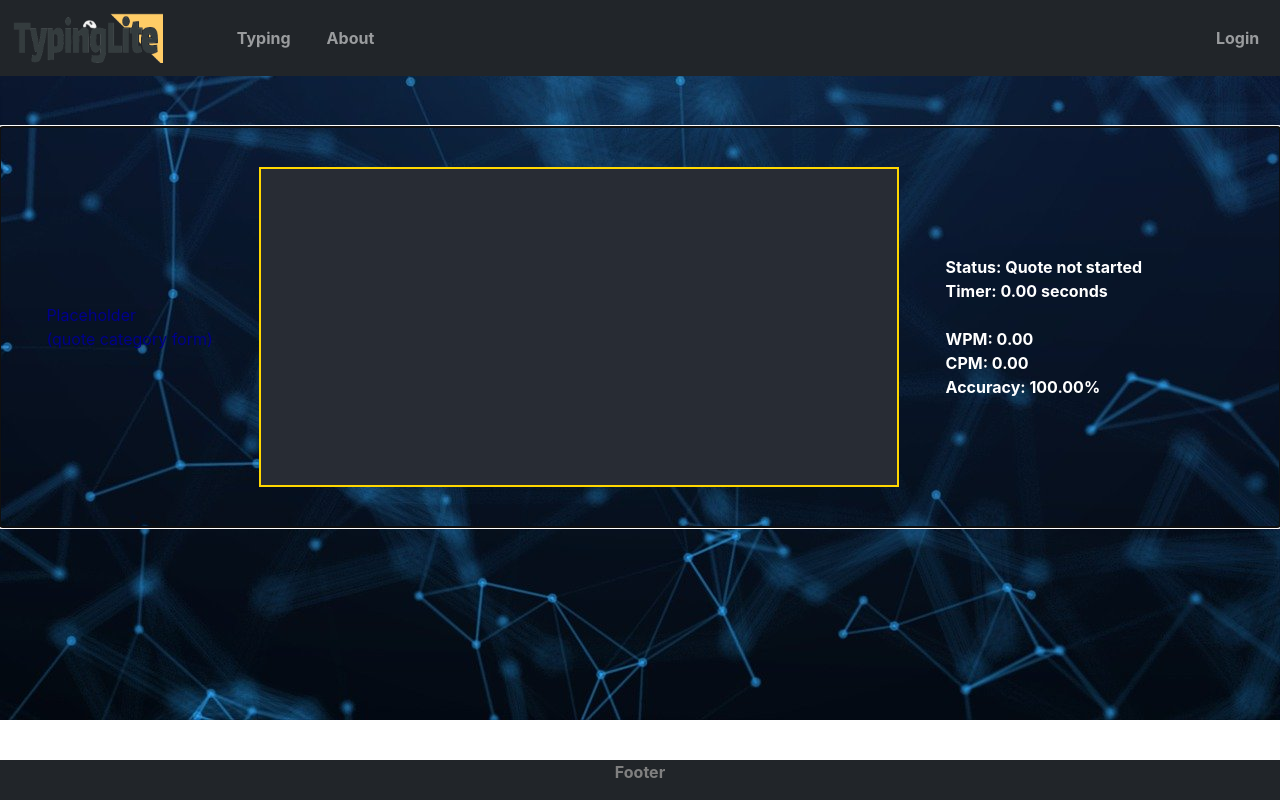
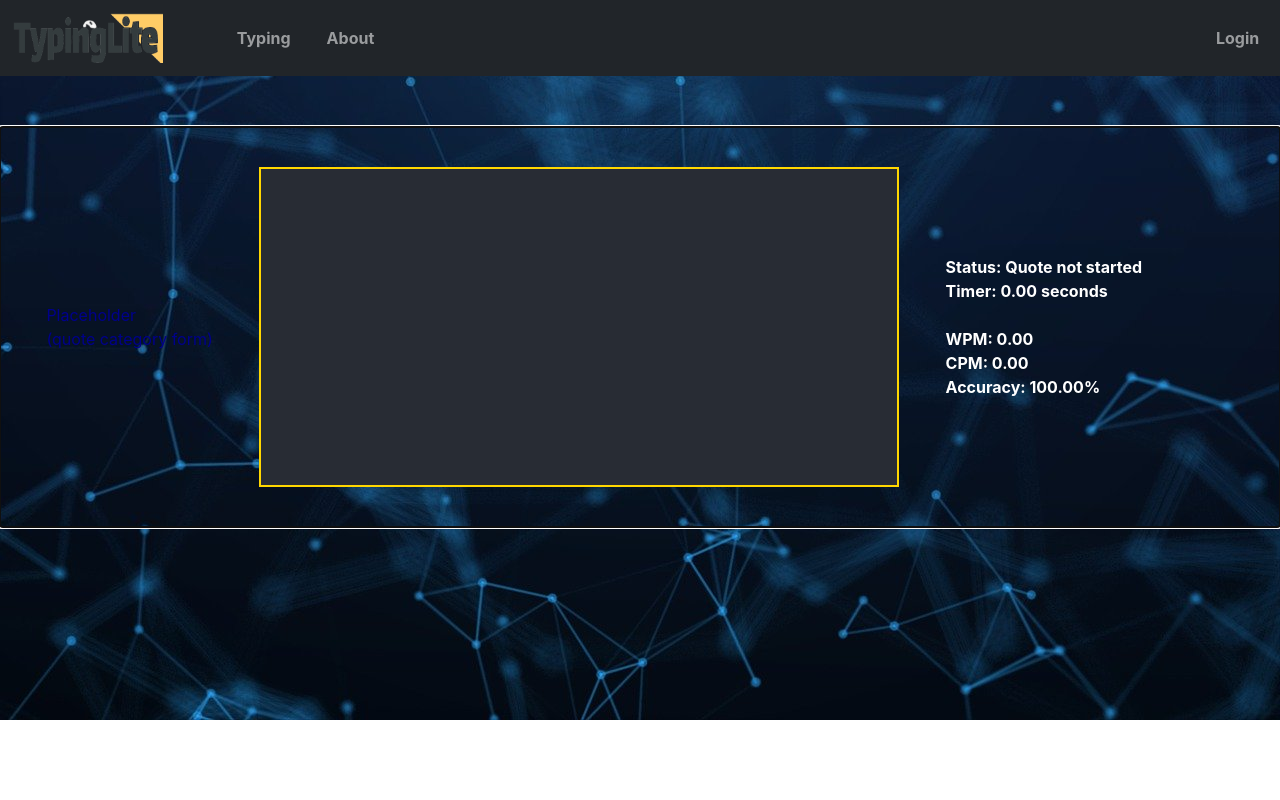
Before and after one commit to inowen/TypeAide, a React (Create React App) app in the folder react_frontend/: page / in a window 1280 px wide. Built offline with nearby package versions, Linux system fonts and the light colour scheme; no server answers.

Commit message:
Remove: The footer

```diff
--- a/react_frontend/src/App.css
+++ b/react_frontend/src/App.css
@@ -1,14 +1,3 @@
-.footer {
-    position: absolute;
-    bottom: 0px;
-    right: 0px;
-    width: 100%;
-    text-align: center;
-    height: 5vh;
-    font-weight: bold;
-    color: gray;
-}
-
 .typingarea {
     color: white;
 }
--- a/react_frontend/src/App.tsx
+++ b/react_frontend/src/App.tsx
@@ -1,7 +1,6 @@
 import React, { useState, useEffect, useRef } from 'react';
 import './App.css';
 import NavigationBar from './NavigationBar';
-import Footer from './Footer';
 import TypingTest from './TypingTest';
 
 
@@ -9,7 +8,6 @@ function App() {
   return <div className="App">
     <NavigationBar/>
     <TypingTest/>
-    <Footer/>
   </div>;
 }
 
--- a/react_frontend/src/Footer.tsx
+++ /dev/null
@@ -1,11 +0,0 @@
-import React from 'react';
-
-function Footer() {
-    return (
-        <div className="footer bg-dark">
-            Footer
-        </div>
-    );
-}
-
-export default Footer;
```
